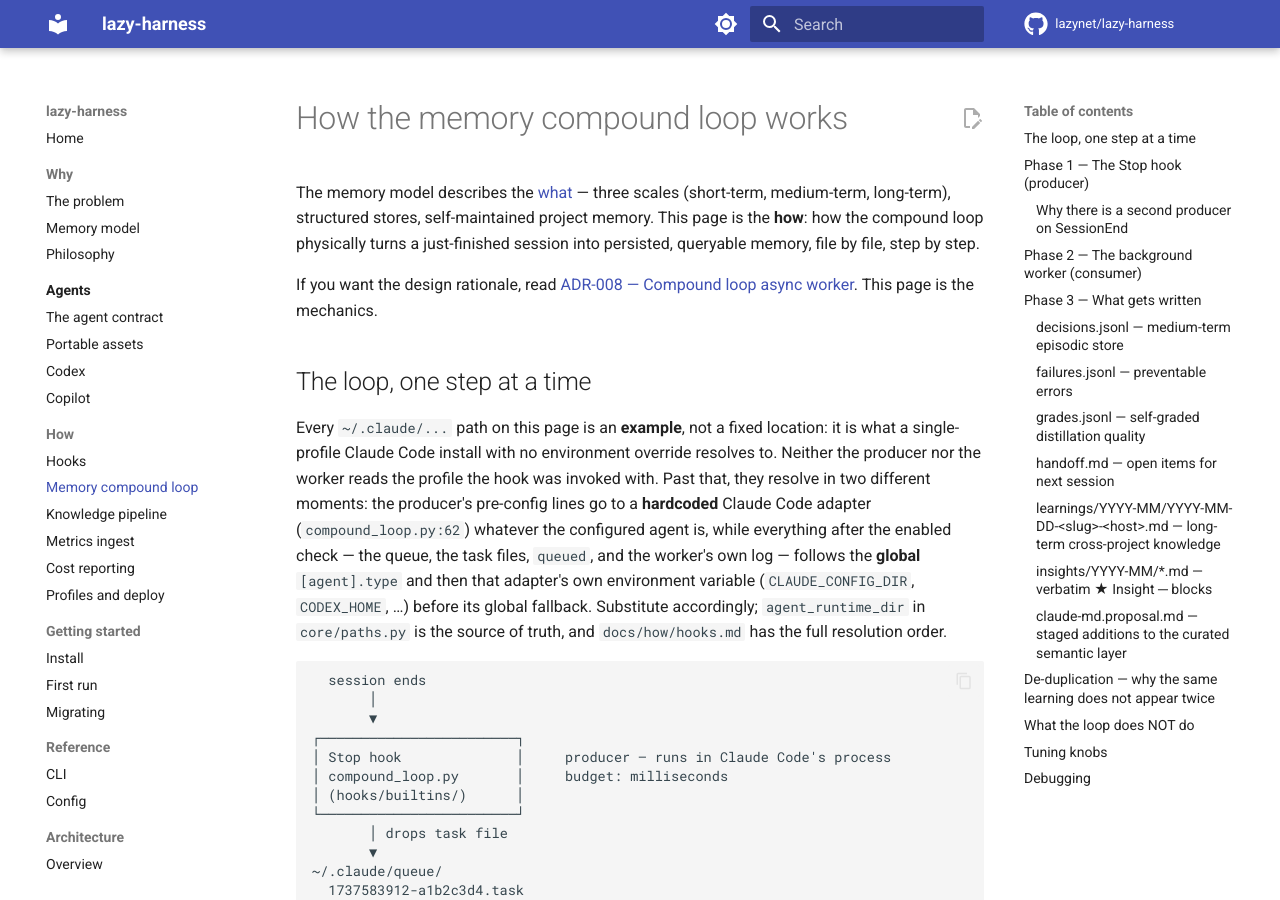
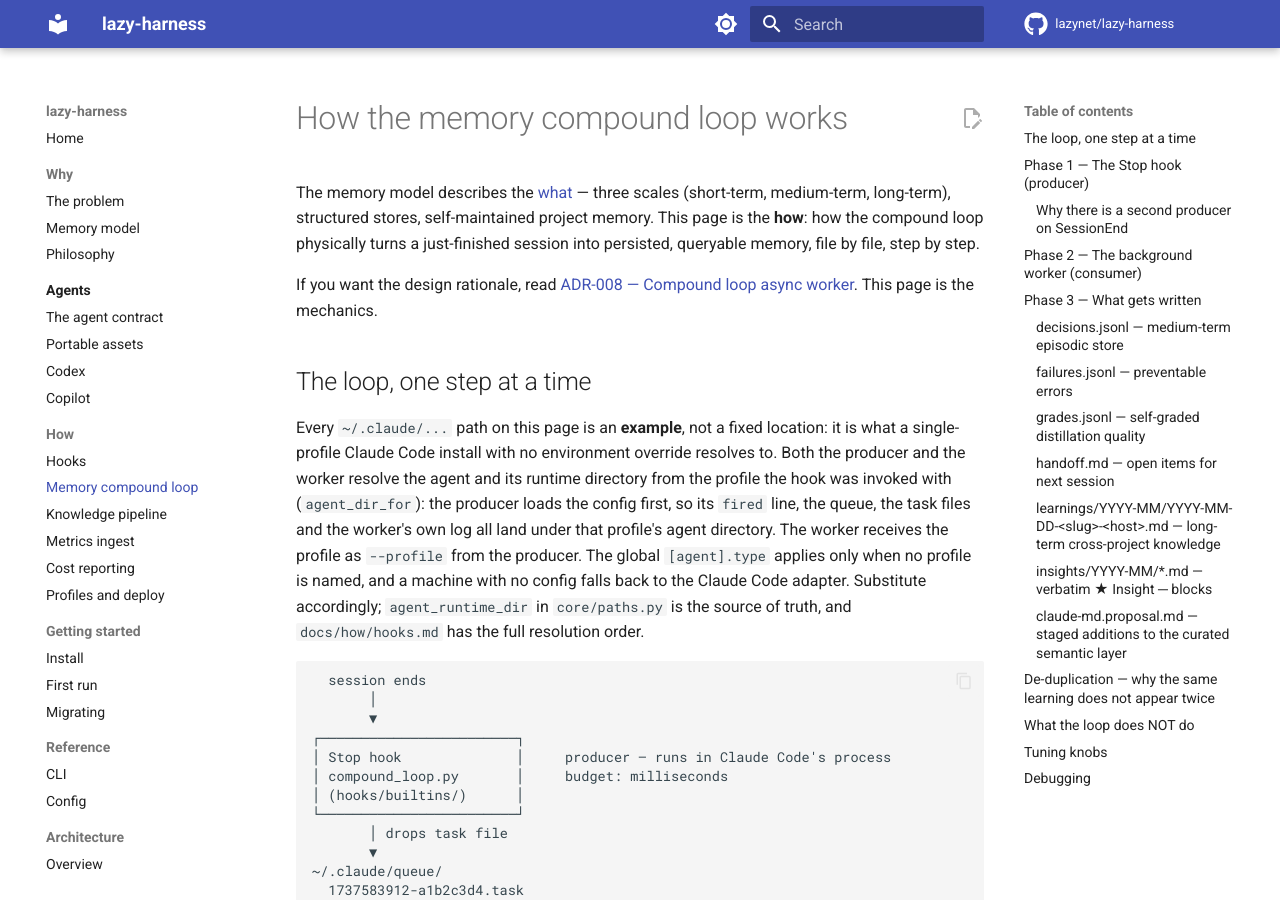
Before and after one commit to lazynet/lazy-harness, an MkDocs documentation site: the page built from docs/how/memory-compound.md, in a window 1280 px wide and 900 px high. Built offline with MkDocs 1.6.1 and Material for MkDocs 9.7.7, drawn with Linux system fonts in a browser that asks for light colours; comment, search, counter and statistics services are not loaded; some of the changed text lies outside the part shown.

Commit message:
docs: close the reference drift from the 0.89.3 coherence audit (#539)

````diff
--- a/docs/how/memory-compound.md
+++ b/docs/how/memory-compound.md
@@ -7,14 +7,14 @@ If you want the design rationale, read [ADR-008 — Compound loop async worker](
 ## The loop, one step at a time
 
 Every `~/.claude/...` path on this page is an **example**, not a fixed location: it is what a
-single-profile Claude Code install with no environment override resolves to. Neither the producer
-nor the worker reads the profile the hook was invoked with. Past that, they resolve in two
-different moments: the producer's pre-config lines go to a **hardcoded** Claude Code adapter
-(`compound_loop.py:62`) whatever the configured agent is, while everything after the enabled check
-— the queue, the task files, `queued`, and the worker's own log — follows the **global**
-`[agent].type` and then that adapter's own environment variable (`CLAUDE_CONFIG_DIR`, `CODEX_HOME`,
-…) before its global fallback. Substitute accordingly; `agent_runtime_dir` in `core/paths.py` is the
-source of truth, and `docs/how/hooks.md` has the full resolution order.
+single-profile Claude Code install with no environment override resolves to. Both the producer and
+the worker resolve the agent and its runtime directory from the profile the hook was invoked with
+(`agent_dir_for`): the producer loads the config first, so its `fired` line, the queue, the task
+files and the worker's own log all land under that profile's agent directory. The worker receives
+the profile as `--profile` from the producer. The global `[agent].type` applies only when no profile
+is named, and a machine with no config falls back to the Claude Code adapter. Substitute
+accordingly; `agent_runtime_dir` in `core/paths.py` is the source of truth, and `docs/how/hooks.md`
+has the full resolution order.
 
 ```
   session ends
@@ -309,14 +309,11 @@ Changes take effect on the next session — the producer and worker both reload
 
 ```bash
 # Is the producer firing?
-# Example path -- see the note at the top of this page. The producer writes
-# in two moments that resolve DIFFERENTLY. Its first line (`fired`) and its
-# `disabled in config, skipping` line are written before config loads, from a
-# HARDCODED Claude Code adapter (compound_loop.py:62), so they land here even
-# when the global [agent].type is Codex -- do not go looking in CODEX_HOME
-# for them. Only after the enabled check does it re-resolve (:81) through the
-# global adapter, which is where `queued` and the worker's log go. Neither
-# moment reads the invoked profile's config_dir.
+# Example path -- see the note at the top of this page. The producer loads
+# config first and then resolves the agent directory for the invoked profile,
+# so its `fired` line, the queue and the worker's log all live under that
+# profile's agent directory (CODEX_HOME for a Codex profile, not ~/.claude).
+# Only a hook invoked with no profile resolves through the global [agent].type.
 tail -f ~/.claude/logs/hooks.log
 
 # Is the worker running?
````
Also changed, not shown: other parts of docs/how/memory-compound.md (+1 -1 lines), docs/reference/cli.md (+6 -8 lines), docs/reference/config.md (+1 -3 lines).
